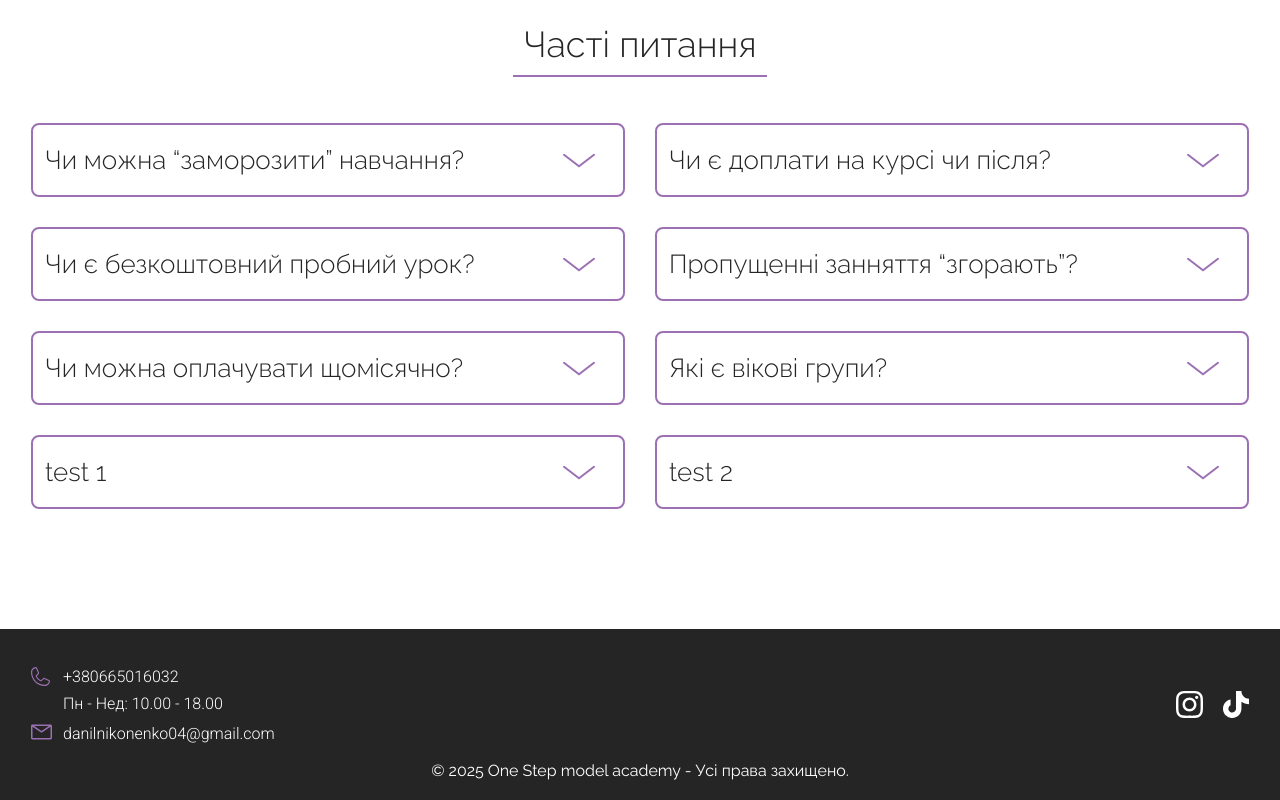
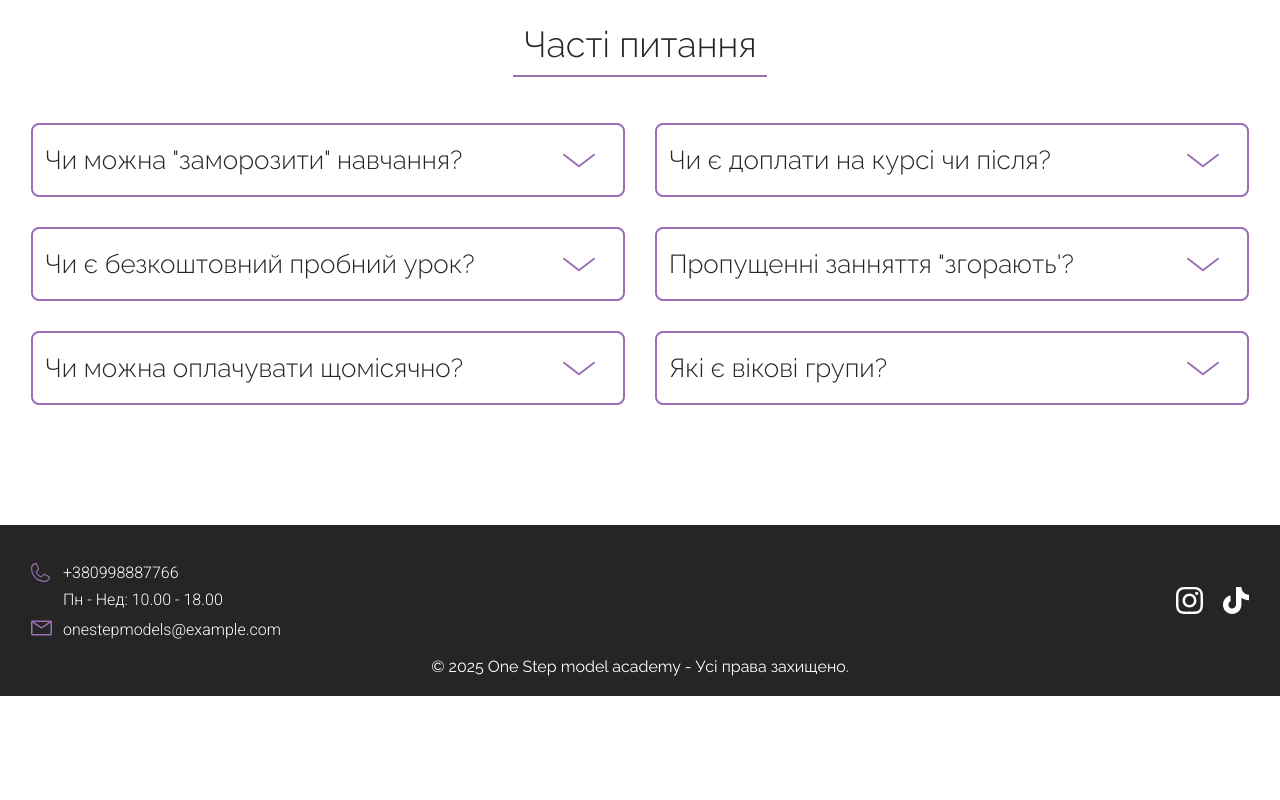
Before and after one commit to Slayer0fTime/os-models, a Next.js app: page / in a window 1280 px wide. Shown: the part 5217-6017 px from the top of the page. After the commit the page ends 5913 px from the top, so only its background shows below. Built offline with nearby package versions, Linux system fonts and the light colour scheme.

Commit message:
refactor: extract contact information to a shared data module

```diff
--- a/app/contacts/page.tsx
+++ b/app/contacts/page.tsx
@@ -3,6 +3,7 @@ import Image from 'next/image';
 import { roboto } from '@/app/ui/fonts';
 import { clsx } from 'clsx';
 import locationImage from '@/public/main/location.png';
+import { contactInfo } from '@/app/lib/data/contacts';
 
 export default function Page() {
   return (
@@ -40,7 +41,7 @@ export default function Page() {
                   fill="#252525"
                 />
               </svg>
-              +380665016032
+              {contactInfo.phone}
             </a>
             <a href="mailto:danilnikonenko04@gmail.com" className={styles['contact-email']}>
               <svg
@@ -61,7 +62,7 @@ export default function Page() {
                   </clipPath>
                 </defs>
               </svg>
-              danilnikonenko04@gmail.com
+              {contactInfo.email}
             </a>
           </div>
         </div>
--- /dev/null
+++ b/app/lib/data/contacts.ts
@@ -0,0 +1,7 @@
+export const contactInfo = {
+  phone: '+380998887766',
+  email: 'onestepmodels@example.com',
+  workingHours: 'Пн - Нед: 10.00 - 18.00',
+  instagram: 'https://www.instagram.com',
+  tiktok: 'https://www.tiktok.com',
+};
--- a/app/lib/data/faq.ts
+++ b/app/lib/data/faq.ts
@@ -1,35 +1,26 @@
 export const faqItems = [
   {
-    question: 'Чи можна “заморозити” навчання?',
-    answer: 'Так, можна “заморозити” навчання на період до 1 місяця.',
+    question: `Чи можна "заморозити" навчання?`,
+    answer: `Так, можна 'заморозити' навчання на період до 1 місяця.`,
   },
   {
-    question: 'Чи є доплати на курсі чи після?',
-    answer: 'Ні, всі витрати включені у вартість навчання.',
+    question: `Чи є доплати на курсі чи після?`,
+    answer: `Ні, всі витрати включені у вартість навчання.`,
   },
   {
-    question: 'Чи є безкоштовний пробний урок?',
-    answer: 'Пробний урок коштує 250 грн (тривалість якого 3 години)',
+    question: `Чи є безкоштовний пробний урок?`,
+    answer: `Пробний урок коштує 250 грн (тривалість якого 3 години)`,
   },
   {
-    question: 'Пропущенні занняття “згорають”?',
-    answer: 'Пропущенні заняття можна відпрацювати з викладачем.',
+    question: `Пропущенні занняття "згорають'?`,
+    answer: `Пропущенні заняття можна відпрацювати з викладачем.`,
   },
   {
-    question: 'Чи можна оплачувати щомісячно?',
-    answer: 'Так, доступна щомісячна оплата.',
+    question: `Чи можна оплачувати щомісячно?`,
+    answer: `Так, доступна щомісячна оплата.`,
   },
   {
-    question: 'Які є вікові групи?',
-    answer: 'Діти, підлітки та юніори (7-17 років).',
-  },
-  {
-    question: 'test 1',
-    answer:
-      'Lorem ipsum dolor sit amet consectetur adipisicing elit. Animi, quasi possimus! Repellendus, voluptate quam. Amet, ab libero praesentium officia obcaecati voluptatum velit eveniet soluta, possimus voluptatibus numquam aperiam laborum aspernatur.',
-  },
-  {
-    question: 'test 2',
-    answer: 'Lorem',
+    question: `Які є вікові групи?`,
+    answer: `Діти, підлітки та юніори (7-17 років).`,
   },
 ];
--- a/app/ui/footer/footer.module.css
+++ b/app/ui/footer/footer.module.css
@@ -32,7 +32,7 @@
   gap: 8px;
 }
 
-.opening-hours {
+.working-hours {
   grid-column-start: 2;
 }
 
--- a/app/ui/footer/footer.tsx
+++ b/app/ui/footer/footer.tsx
@@ -1,5 +1,6 @@
 import clsx from 'clsx';
 import styles from './footer.module.css';
+import { contactInfo } from '@/app/lib/data/contacts';
 
 export default function Footer() {
   return (
@@ -17,8 +18,8 @@ export default function Footer() {
               fill="#9B71B3"
             />
           </svg>
-          <a href="tel:+380665016032">+380665016032</a>
-          <p className={styles['opening-hours']}>Пн - Нед: 10.00 - 18.00</p>
+          <a href={`tel:${contactInfo.phone}`}>{contactInfo.phone}</a>
+          <p className={styles['working-hours']}>{contactInfo.workingHours}</p>
           <svg
             xmlns="http://www.w3.org/2000/svg"
             width="24"
@@ -30,10 +31,10 @@ export default function Footer() {
               fill="#9B71B3"
             />
           </svg>
-          <a href="mailto:danilnikonenko04@gmail.com">danilnikonenko04@gmail.com</a>
+          <a href={`mailto:${contactInfo.email}`}>{contactInfo.email}</a>
         </div>
         <div className={styles['contact-icons']}>
-          <a href="#">
+          <a href={contactInfo.instagram} target='_blank'>
             <svg
               xmlns="http://www.w3.org/2000/svg"
               width="27"
@@ -54,7 +55,7 @@ export default function Footer() {
             </svg>
           </a>
 
-          <a href="#">
+          <a href={contactInfo.tiktok} target='_blank'>
             <svg
               xmlns="http://www.w3.org/2000/svg"
               width="26"
```
Also changed, not shown: app/ui/main/teachers-section.tsx (+0 -91 lines).
